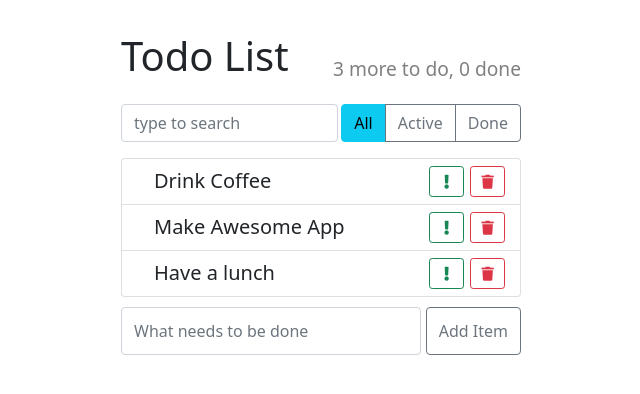
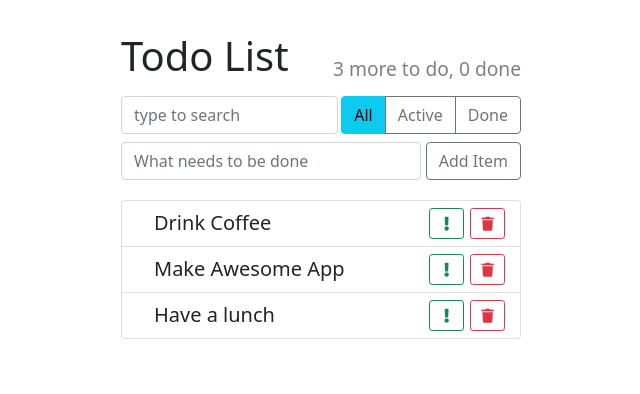
Before and after one commit to asqararslonov/Todo-List, a React (Create React App) app: page / in a window 1280 px wide. Shown: the top 394 px of the page, without its empty margins (319-959 px from the left). Built offline with nearby package versions, Linux system fonts and the light colour scheme.

Commit message:
style updated

```diff
--- a/src/components/App/App.js
+++ b/src/components/App/App.js
@@ -122,15 +122,16 @@ class App extends Component {
                 filter={filterBy}
                 onFilterChange={onFilterChange}
             />
+
           </div>
-
+          <ItemAddForm addItem={addItem} />
           <TodoList
               todos={visibleItems}
               onDelete={onItemDelete}
               onToggleImportant={onToggleImportant}
               onToggleDone={onToggleDone}
           />
-          <ItemAddForm addItem={addItem} />
+
         </div>
     );
   }
--- a/src/components/itemAddForm/item-add-form.js
+++ b/src/components/itemAddForm/item-add-form.js
@@ -33,6 +33,7 @@ class ItemAddForm extends Component {
 							className='form-control'
 							onChange={onLabelChange}
 							value={label}
+							height="38"
 							placeholder='What needs to be done'
 					/>
 
--- a/src/components/itemAddForm/itemAddForm.css
+++ b/src/components/itemAddForm/itemAddForm.css
@@ -1,8 +1,8 @@
 .item-add-form {
     display: flex;
     justify-content: space-between;
-    height: 3rem;
-    margin-top: 10px;
+    height: 38px;
+    margin-bottom: 20px;
 }
 
 .item-add-form input {
--- a/src/index.css
+++ b/src/index.css
@@ -4,5 +4,6 @@
 }
 
 .top-panel {
-  margin: 1rem 0;
+  margin: .5rem 0;
+
 }
```
